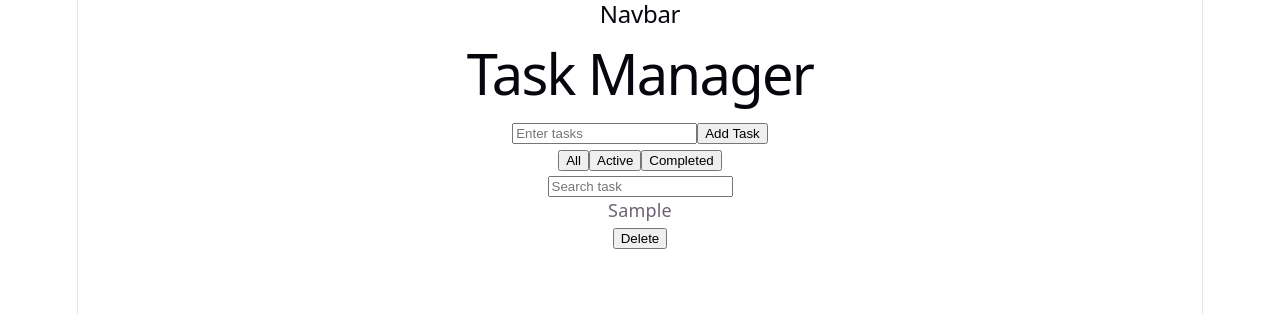
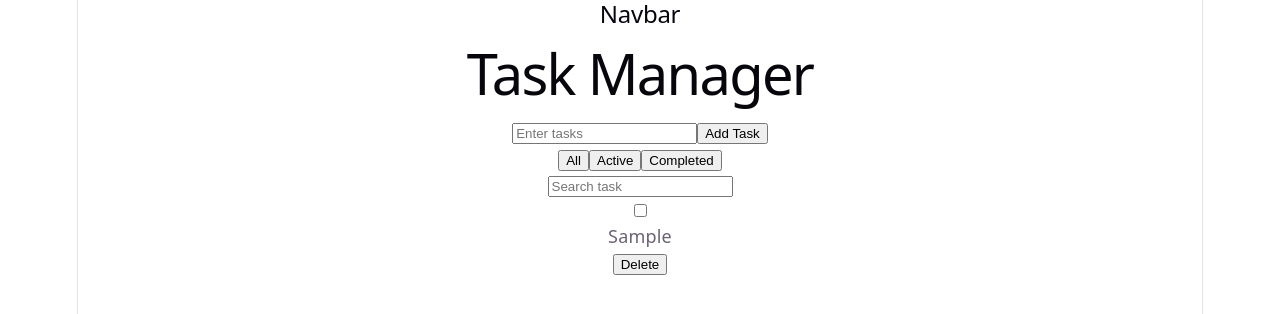
Before and after one commit to alinakhan9076/taskflow-react, a React (Vite) app: page / in a window 1280 px wide. Both pictures are taken after typing "Sample" into the empty fields and a click on the button "Add Task". Shown: the top 314 px of the page. Built offline with nearby package versions, Linux system fonts and the light colour scheme.

Commit message:
Complete task feature added

```diff
--- a/src/components/TaskItem.jsx
+++ b/src/components/TaskItem.jsx
@@ -4,10 +4,28 @@ function TaskItem(props) {
         props.deleteTask(props.task.id)
     }
 
+    function handleToggle() {
+        props.toggleTask(props.task.id)
+    }
+
     return (
-        <div className="border p-3 rounded m-2 flex justify-between">
+        <div className="border p-3 rounded m-2 flex justify-between items-center">
 
-            <p>{props.task.text}</p>
+            <div className="flex items-center gap-2">
+
+                <input type="checkbox"
+                checked={props.task.completed}
+                onChange={handleToggle}/>
+
+                <p
+                style={{textDecoration : props.task.completed ?
+                "line-through"
+                    : "none"
+                }}
+                >
+                    {props.task.text}
+                </p>
+            </div>
 
             <button
             onClick={handleDelete}
--- a/src/components/TaskList.jsx
+++ b/src/components/TaskList.jsx
@@ -15,8 +15,8 @@ function TaskList(props) {
                         <TaskItem
                         key={task.id}
                         task={task}
-
-            deleteTask={props.deleteTask}
+                        deleteTask={props.deleteTask}
+                        toggleTask={props.toggleTask}
                         />
 
                     ))
--- a/src/pages/HomePage.jsx
+++ b/src/pages/HomePage.jsx
@@ -30,6 +30,24 @@ function HomePage() {
 
     }
 
+    function toggleTask(id) {
+
+        const updatedTasks = tasks.map((task) => {
+
+            if(task.id === id) {
+
+                return {
+                    ...task,
+                    completed: !task.completed
+                }
+            }
+
+            return task
+        })
+
+        setTasks(updatedTasks)
+    }
+
     return (
         <div className="max-w-md mx-auto mt-10">
         <h1 className="text-3xl font-bold m-5">
@@ -41,7 +59,10 @@ function HomePage() {
 
         <SearchBar />
 
-        <TaskList tasks={tasks} deleteTask={deleteTask} />
+        <TaskList tasks={tasks}
+         deleteTask={deleteTask}
+         toggleTask={toggleTask}
+         />
 
         </div>
     )
```
